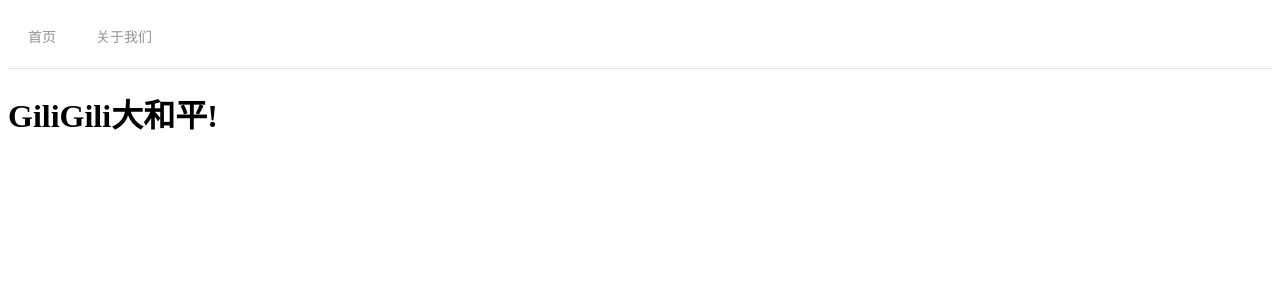
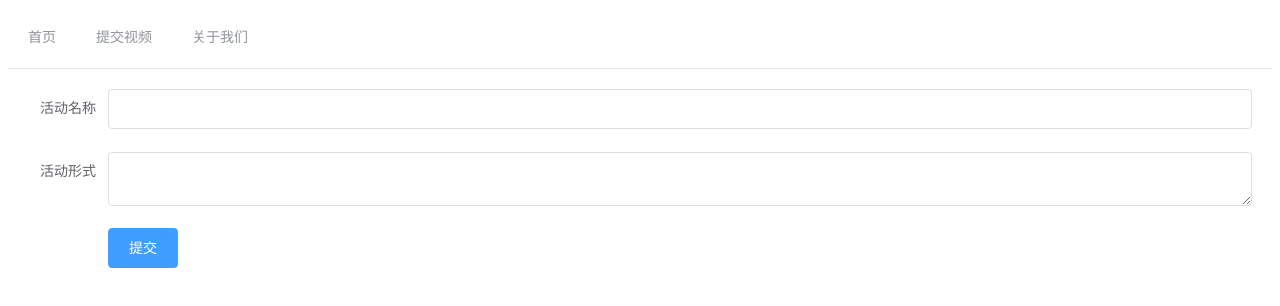
Before and after one commit to jinyuyoulong/giligili-client, a Vue app: page / in a window 1280 px wide. Shown: the top 306 px of the page. Built offline with nearby package versions, Linux system fonts and the light colour scheme.

Commit message:
proxy 代理 请求

```diff
--- a/package.json
+++ b/package.json
@@ -3,11 +3,12 @@
   "version": "0.1.0",
   "private": true,
   "scripts": {
-    "serve": "vue-cli-service serve",
+    "serve": "vue-cli-service serve --port 8080",
     "build": "vue-cli-service build",
     "lint": "vue-cli-service lint"
   },
   "dependencies": {
+    "axios": "^0.19.0",
     "core-js": "^2.6.5",
     "element-ui": "^2.4.5",
     "vue": "^2.6.10",
--- a/src/api/video/index.js
+++ b/src/api/video/index.js
@@ -0,0 +1,16 @@
+import axios from 'axios'
+
+// 创建视频
+const postVideo = form => axios.post('/api/v1/video', form).then(res => res.data)
+
+// 视频详情
+const getVideo = id => axios.post(`/api/v1/video$(id)`).then(res => res.data)
+
+// 视频列表
+const getVideos = () => axios.post('/api/v1/video').then(res => res.data)
+
+export {
+  getVideo,
+  getVideos,
+  postVideo
+}
--- a/src/components/NavBar.vue
+++ b/src/components/NavBar.vue
@@ -4,6 +4,7 @@
   mode="horizontal" router="">
   <!-- 绑定 router 根据index定位 -->
   <el-menu-item index="/">首页</el-menu-item>
+  <el-menu-item index="/post-video">提交视频</el-menu-item>
   <el-menu-item index="/about">关于我们</el-menu-item>
 </el-menu>
 </template>
--- a/src/router.js
+++ b/src/router.js
@@ -1,6 +1,7 @@
 import Vue from 'vue'
 import Router from 'vue-router'
 import Home from './views/Home.vue'
+import PostVideo from './views/PostVideo'
 
 Vue.use(Router)
 
@@ -20,6 +21,11 @@ export default new Router({
       // this generates a separate chunk (about.[hash].js) for this route
       // which is lazy-loaded when the route is visited.
       component: () => import(/* webpackChunkName: "about" */ './views/About.vue')
+    },
+    {
+      path: '/post-video',
+      name: 'postView',
+      component: PostVideo
     }
   ]
 })
--- a/src/views/Home.vue
+++ b/src/views/Home.vue
@@ -1,6 +1,18 @@
 <template>
   <div class="home">
-    <h1>GiliGili大和平!</h1>
+      <el-form ref="form" :model="form" label-width="80px">
+        <el-form-item label="活动名称">
+          <el-input v-model="form.name"></el-input>
+        </el-form-item>
+
+        <el-form-item label="活动形式">
+          <el-input type="textarea" v-model="form.desc"></el-input>
+        </el-form-item>
+
+        <el-form-item>
+          <el-button type="primary" @click="onSubmit">提交</el-button>
+        </el-form-item>
+    </el-form>
   </div>
 </template>
 
@@ -8,8 +20,23 @@
 // @ is an alias to /src
 
 export default {
-  name: 'home',
-  components: {
+    data() {
+      return {
+        form: {
+          name: '',
+          desc: ''
+        }
+      }
+    },
+    methods: {
+      onSubmit() {
+        console.log('submit!');
+      }
+    }
   }
+</script>
+<style scoped lang="scss">
+.home{
+  margin: 20px;
 }
-</script>
+</style>
--- /dev/null
+++ b/src/views/PostVideo.vue
@@ -0,0 +1,57 @@
+<template>
+  <div class="post-video">
+      <el-form ref="form" :model="form" label-width="80px">
+        <el-form-item label="名称">
+          <el-input v-model="form.Title"></el-input>
+        </el-form-item>
+
+        <el-form-item label="描述">
+          <el-input type="textarea" v-model="form.Info"></el-input>
+        </el-form-item>
+
+        <el-form-item>
+          <el-button type="primary" @click="onSubmit">提交</el-button>
+        </el-form-item>
+    </el-form>
+  </div>
+</template>
+
+<script>
+// @ is an alias to /src
+import * as API from '@/api/video/';
+
+export default {
+    name: 'PostVideo',
+    data() {
+      return {
+        form: {
+          Title: '',
+          Info: ''
+        }
+      }
+    },
+    methods: {
+      onSubmit() {
+          API.postVideo(this.form).then((res)=>{
+            //   $notify : element 通知控件
+            this.$notify({
+                title: '投稿成功',
+                message:`投稿ID为$(res.data.id)`,
+                type: 'success',
+            });
+          }).catch((error) => {
+              this.$notify({
+                title: '投稿失败',
+                message: error,
+              })
+
+          })
+      }
+    }
+  }
+</script>
+<style scoped lang="scss">
+.post-video{
+  margin: 20px;
+}
+</style>
--- /dev/null
+++ b/vue.config.js
@@ -0,0 +1,11 @@
+module.exports = {
+    devServer: {
+        proxy: {
+            '^/api': {
+                target: 'http://localhost:3000',
+                ws: true,
+                changeOrigin: true
+            }
+        }
+    }
+}
```
Also changed, not shown: 1 other file (tests, documents, lock files or other folders).
